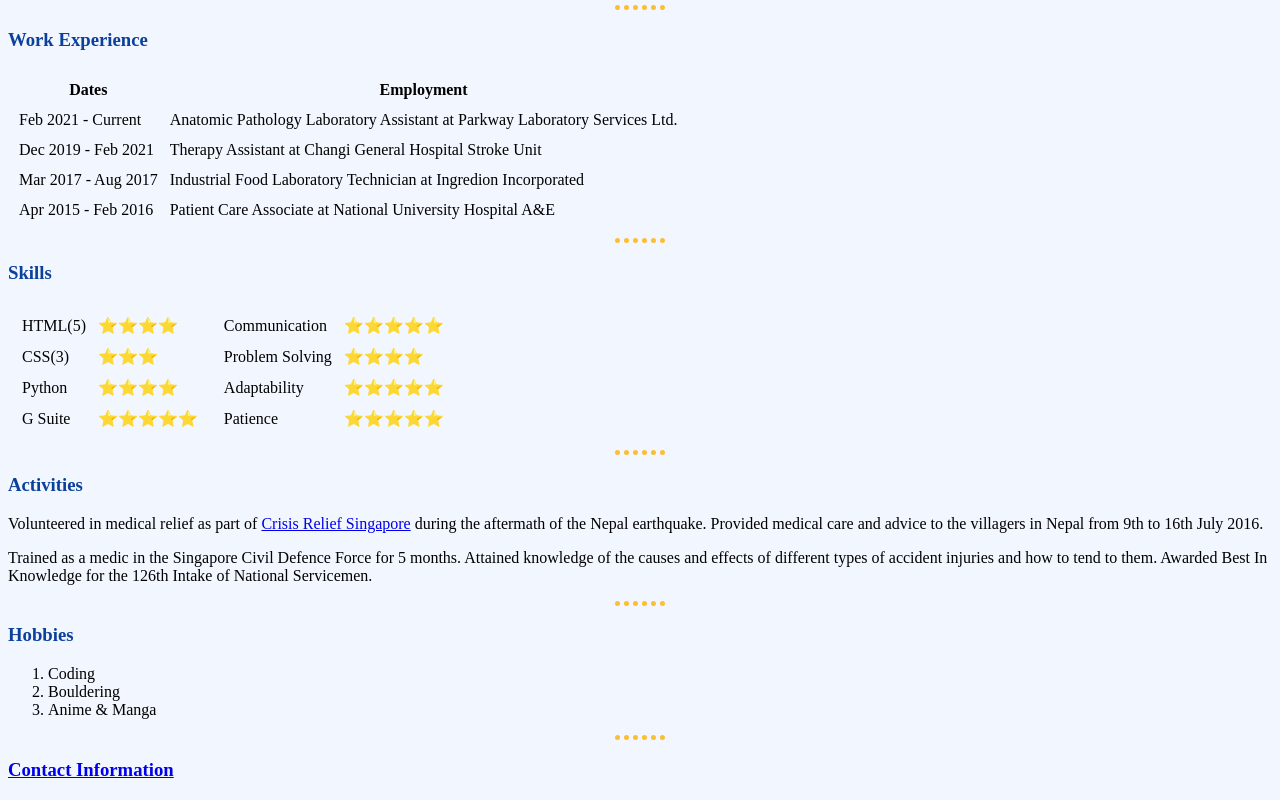
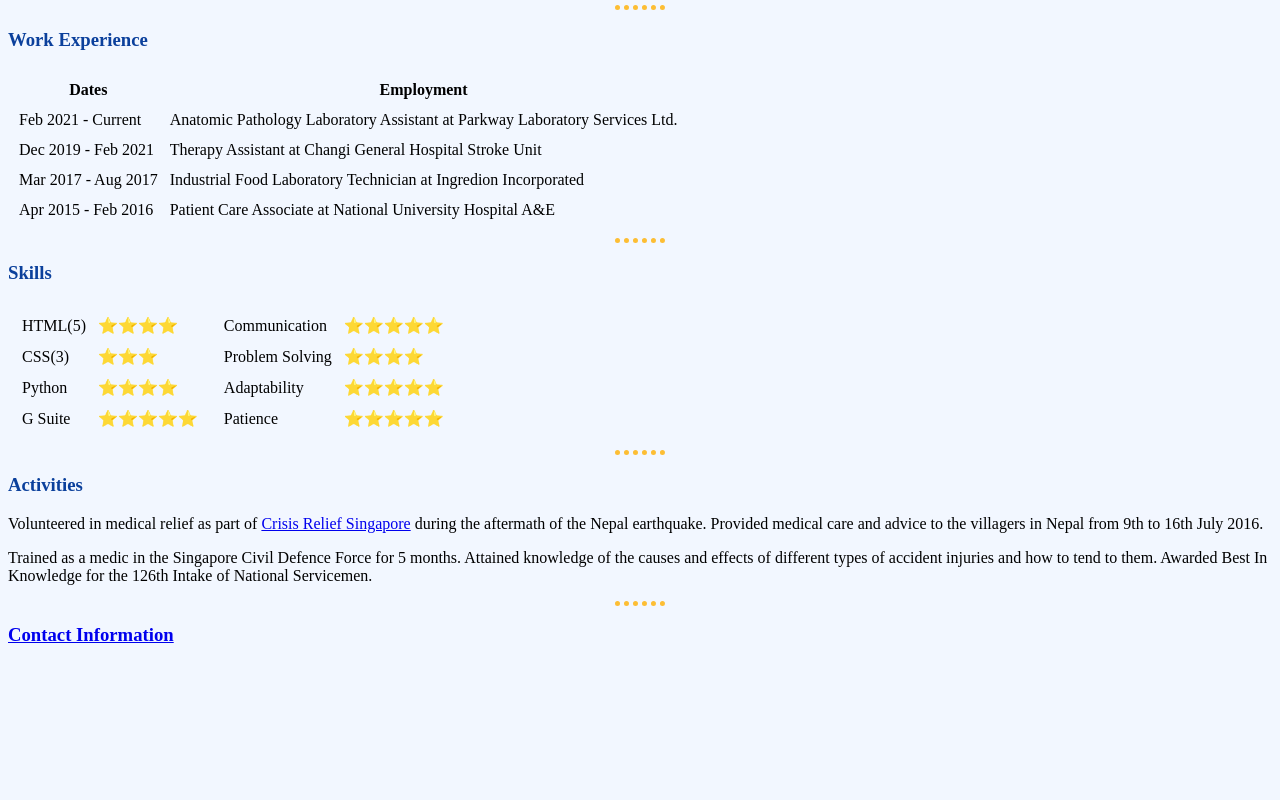
Before and after one commit to mdzoul/CV, a plain HTML site: page index.html in a window 1280 px wide. Shown: the part 459-1259 px from the top of the page. After the commit the page ends 1124 px from the top, so only its background shows below. Drawn offline with Linux system fonts and the light colour scheme.

Commit message:
Removed hobbies

```diff
--- a/index.html
+++ b/index.html
@@ -135,13 +135,6 @@ earthquake. Provided medical care and advice to the villagers in Nepal from 9th
 and effects of different types of accident injuries and how to tend to them. Awarded Best In Knowledge
 for the 126th Intake of National Servicemen.</p>
     <hr>
-    <h3>Hobbies</h3>
-    <ol>
-      <li>Coding</li>
-      <li>Bouldering</li>
-      <li>Anime & Manga</li>
-    </ol>
-    <hr>
 
     <h3><a href="contact.html">Contact Information</a></h3>
   </body>
```
